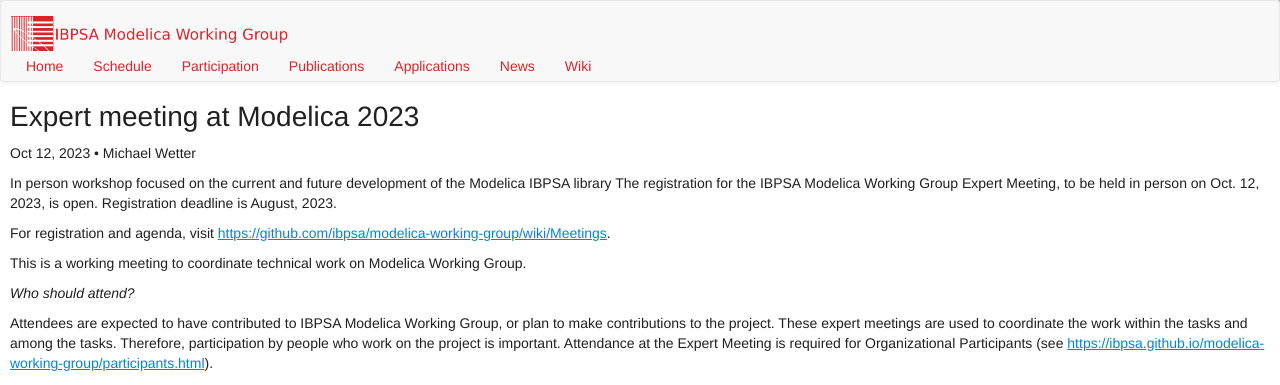
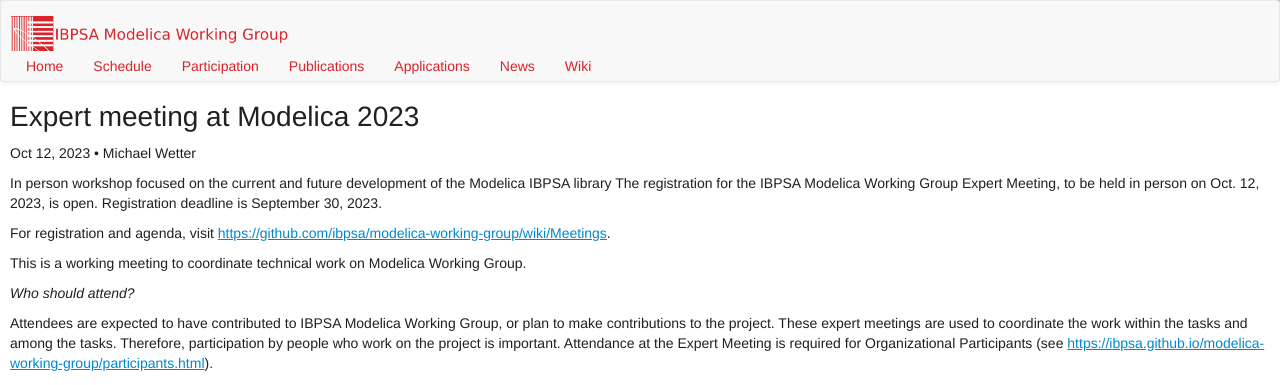
Before and after one commit to ibpsa/modelica-working-group, a Jekyll site: the page built from web/news/_posts/2023-10-12-Modelica2023.md, in a window 1280 px wide. Shown: the top 385 px of the page. Built offline with Jekyll 4.4.1, drawn with Linux system fonts in a browser that asks for light colours; nearby versions of some CDN libraries.

Commit message:
Changed registration date

```diff
--- a/web/news/_posts/2023-10-12-Modelica2023.md
+++ b/web/news/_posts/2023-10-12-Modelica2023.md
@@ -11,7 +11,7 @@
 
 In person workshop focused on the current and future development of the Modelica IBPSA library
 The registration for the IBPSA Modelica Working Group Expert Meeting, to be held in person on Oct. 12, 2023, is open.
-Registration deadline is August, 2023.
+Registration deadline is September 30, 2023.
 
 <!--excerpt-->
 
```
